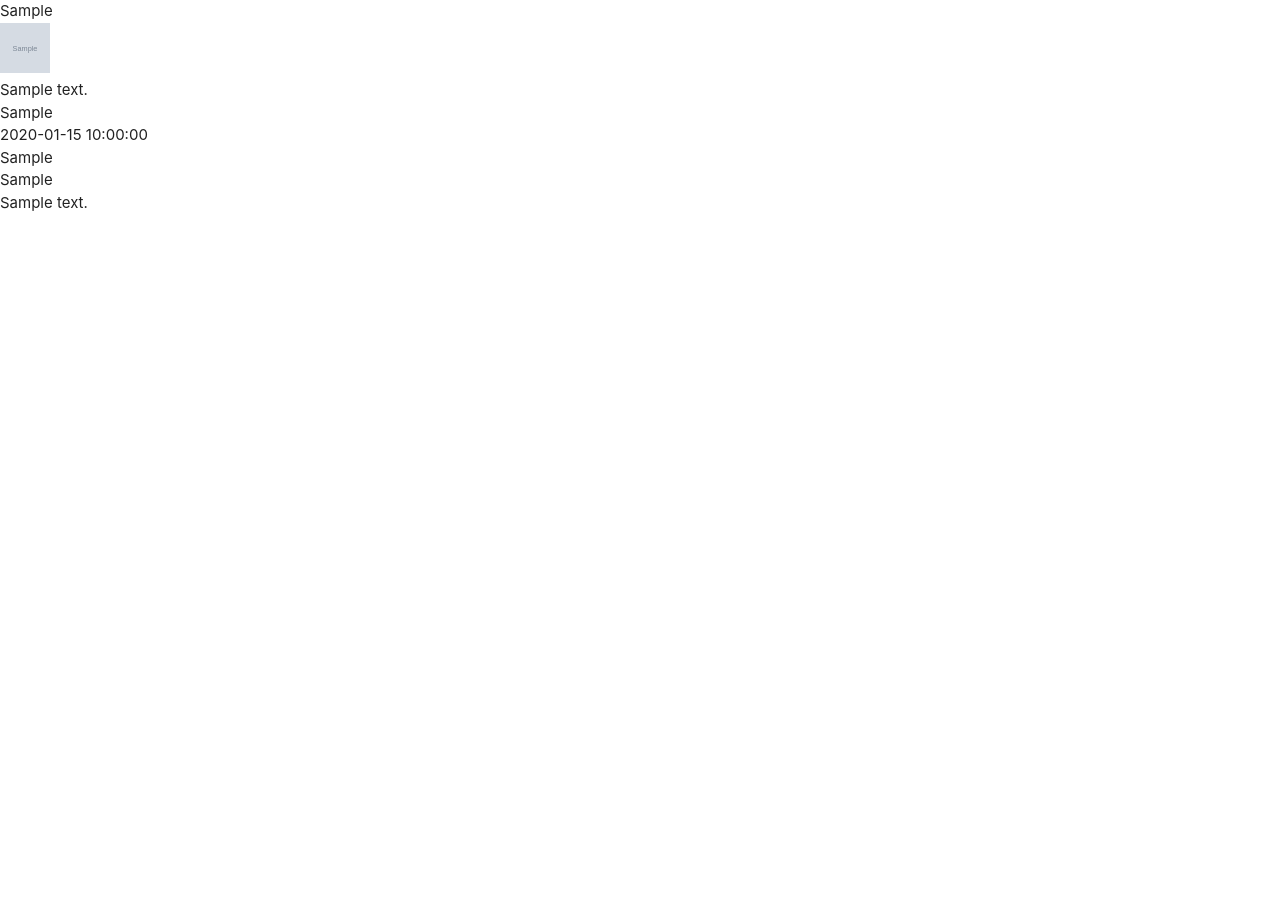
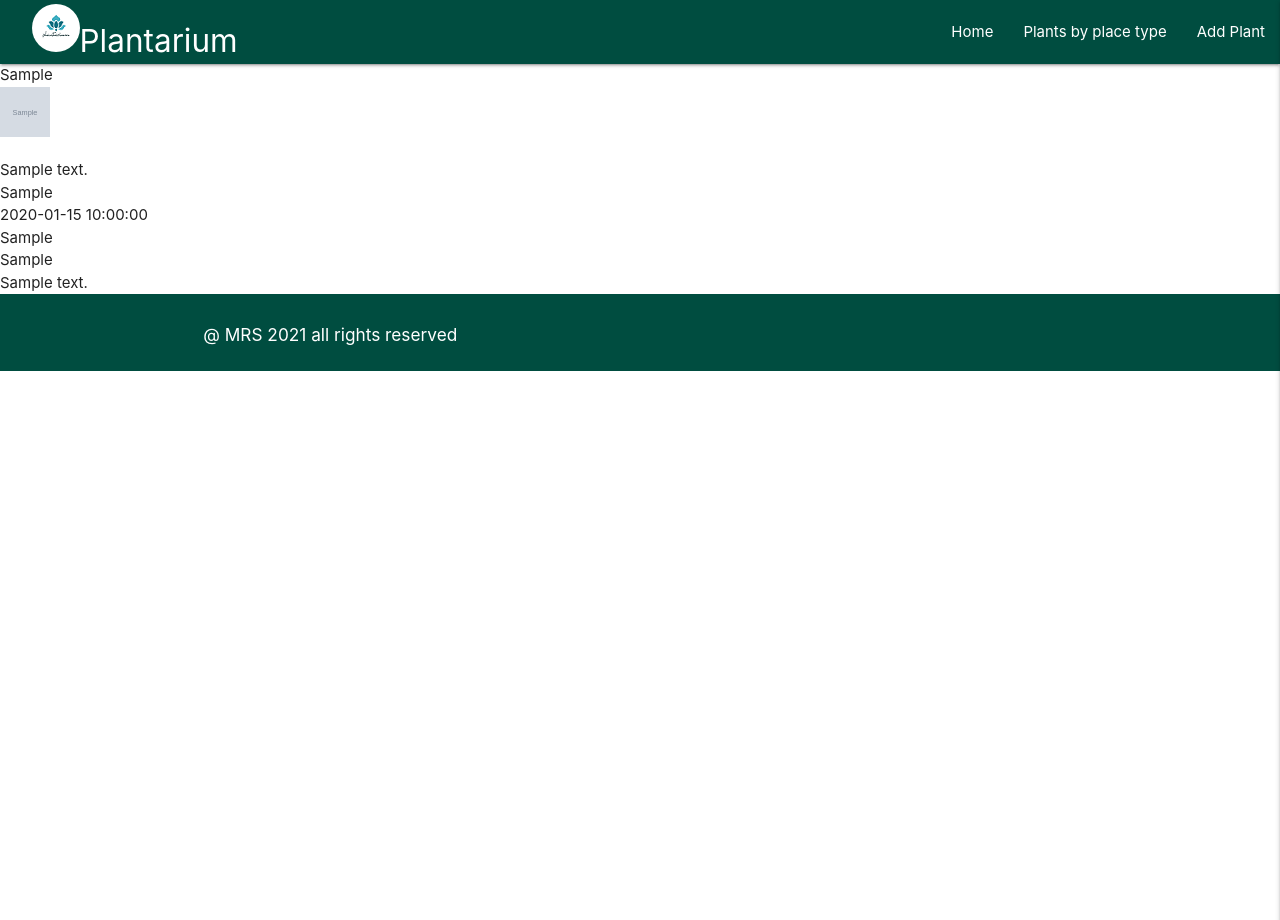
Before and after one commit to madatoo/plantarium-ms3, a Flask app: page / in a window 1280 px wide. Run offline with Flask 2, Linux system fonts and the light colour scheme; grey boxes marked "Sample" are stand-in pictures; a database or web service that is not in the repository returns one stand-in record (values such as "Sample title"); some libraries are stand-ins or nearby versions.

Commit message:
'Add Materialize Navbar, Sidenav and Footer

```diff
--- a/static/css/style.css
+++ b/static/css/style.css
@@ -0,0 +1,23 @@
+body {
+    display: flex;
+    min-height: 100vh;
+    flex-direction: column;
+}
+
+main {
+    flex: 1 0 auto;
+}
+
+
+
+/*-------navbar*/
+.logo{
+    border-radius: 50%;
+    margin-top: 4px;
+    margin-left:1em;;
+}
+
+.sidebar-img{
+    margin-top: 24px;
+
+}
--- a/static/js/script.js
+++ b/static/js/script.js
@@ -0,0 +1,3 @@
+$(document).ready(function(){
+    $('.sidenav').sidenav({edge:"right"});
+  });
--- a/templates/base.html
+++ b/templates/base.html
@@ -3,6 +3,8 @@
 <head>
     <meta charset="UTF-8">
     <meta http-equiv="X-UA-Compatible" content="IE=edge">
+    <meta name="description" content="This is a website for garden beginers about plants for small gardens.">
+    <link rel="shortcut icon" href="static/img/logo_fav.png" type="image/x-icon">
     <link rel="stylesheet" href="https://cdnjs.cloudflare.com/ajax/libs/font-awesome/5.15.3/css/all.min.css" integrity="sha512-iBBXm8fW90+nuLcSKlbmrPcLa0OT92xO1BIsZ+ywDWZCvqsWgccV3gFoRBv0z+8dLJgyAHIhR35VZc2oM/gI1w==" crossorigin="anonymous" />
     <meta name="viewport" content="width=device-width, initial-scale=1.0">
     <link rel="stylesheet" href="https://cdnjs.cloudflare.com/ajax/libs/materialize/1.0.0/css/materialize.min.css" type="text/css">
@@ -12,6 +14,30 @@
     <title>Plantarium</title>
 </head>
 <body>
+
+    <header>
+        <!--top navbar-->
+        <nav class="nav-extended  teal darken-4 white-text">
+            <div class="nav-wrapper">
+                <a href="#" class="brand-logo "><img src="/static/img/logo_48.png"  class="logo"alt ="Plantarium logo">Plantarium</a>
+                <a href="#" data-target="mobile-demo" class="sidenav-trigger right"><i class="fas fa-bars"></i></a>
+            <ul class="right hide-on-med-and-down">
+                <li><a href="#">Home</a></li>
+                <li><a href="plants.html">Plants by place type</a></li>
+                <li><a href="add_plant.html">Add Plant </a></li>
+            </ul>
+            </div>
+        </nav>
+        <!--side navbar-->
+        <ul class="sidenav  teal darken-4 center " id="mobile-demo">
+            <li><img src="/static/img/logo_48.png" class="logo sidebar-img" alt ="Plantarium logo"></li>
+            <li><a href="#"class="white-text" >Home</a></li>
+            <li><a href="plants.html" class="white-text">Plants by place type</a></li>
+            <li><a href="add_plant.html" class="white-text">Add Plant</a></li>
+
+        </ul>
+
+    </header>
     {% block content %}
 
     {% endblock %}
@@ -21,5 +47,17 @@
     <script src="{{ url_for('static', filename='js/script.js') }}"></script>
     {% block script %}
     {% endblock %}
+
+
+    <footer class="page-footer teal darken-4 " >
+        <div class="container">
+            <div class="row">
+                <div class="col l6 s12">
+                    <h6 class="white-text text-center">@ MRS 2021 all rights reserved</h6>
+
+                </div>
+            </div>
+        </div>
+    </footer>
 </body>
 </html>
```
Also changed, not shown: static/img/logo_48.png (added), static/img/logo_fav.png (added).
